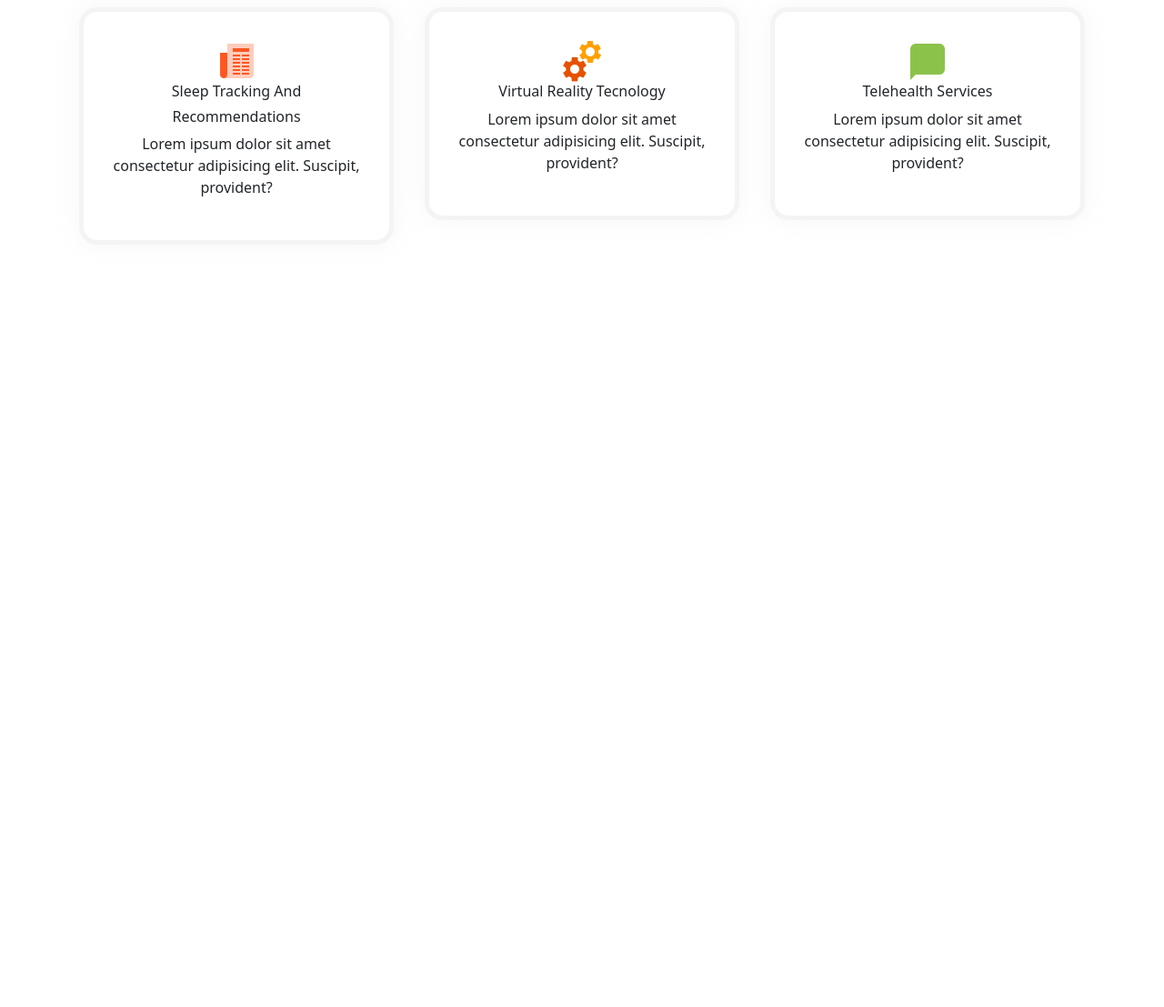
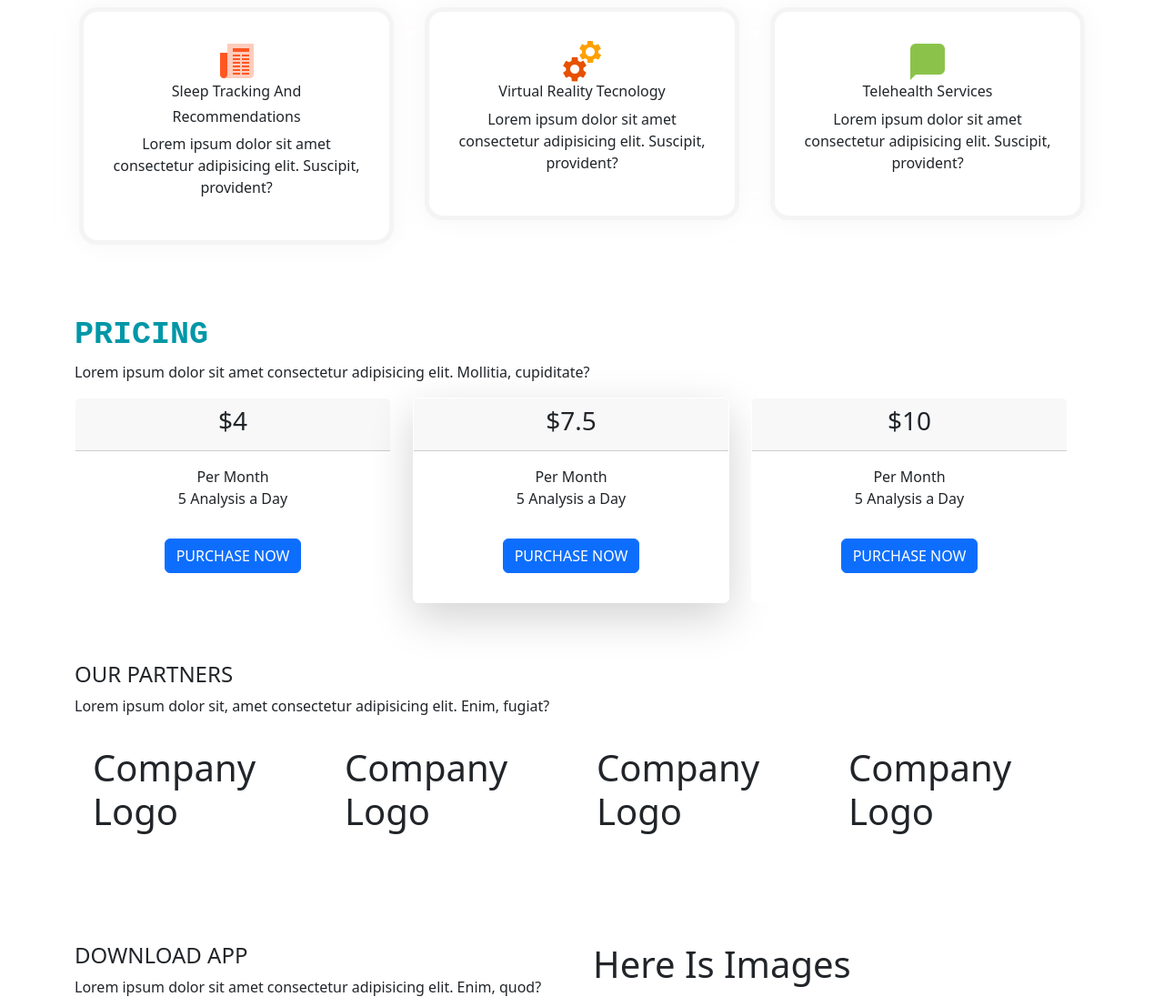
Before and after one commit to TanvirJahan001/Landing-Page, a plain HTML site: page index.html in a window 1280 px wide. Shown: the part 1693-2800 px from the top of the page at 91% size. Before the commit the page ends 2040 px from the top, so only its background shows below. Drawn offline with nearby package versions, Linux system fonts and the light colour scheme.

Commit message:
Update index.html

```diff
--- a/index.html
+++ b/index.html
@@ -1,33 +1,27 @@
 <!DOCTYPE html>
 <html lang="en">
+
 <head>
   <meta charset="utf-8" />
   <meta name="viewport" content="width=device-width, initial-scale=1" />
   <title>Landing Page</title>
-    <link
-      href="https://cdn.jsdelivr.net/npm/bootstrap@5.3.0-alpha2/dist/css/bootstrap.min.css"
-      rel="stylesheet"
-      integrity="sha384-aFq/bzH65dt+w6FI2ooMVUpc+21e0SRygnTpmBvdBgSdnuTN7QbdgL+OapgHtvPp"
-      crossorigin="anonymous"
-    />
-    <link rel="stylesheet" href="https://cdnjs.cloudflare.com/ajax/libs/font-awesome/6.4.0/css/fontawesome.min.css" integrity="sha512-SgaqKKxJDQ/tAUAAXzvxZz33rmn7leYDYfBP+YoMRSENhf3zJyx3SBASt/OfeQwBHA1nxMis7mM3EV/oYT6Fdw==" crossorigin="anonymous"/>
+  <link href="https://cdn.jsdelivr.net/npm/bootstrap@5.3.0-alpha2/dist/css/bootstrap.min.css" rel="stylesheet"
+    integrity="sha384-aFq/bzH65dt+w6FI2ooMVUpc+21e0SRygnTpmBvdBgSdnuTN7QbdgL+OapgHtvPp" crossorigin="anonymous" />
+  <link rel="stylesheet" href="https://cdnjs.cloudflare.com/ajax/libs/font-awesome/6.4.0/css/fontawesome.min.css"
+    integrity="sha512-SgaqKKxJDQ/tAUAAXzvxZz33rmn7leYDYfBP+YoMRSENhf3zJyx3SBASt/OfeQwBHA1nxMis7mM3EV/oYT6Fdw=="
+    crossorigin="anonymous" />
+  <script src="https://kit.fontawesome.com/030334a83e.js" crossorigin="anonymous"></script>
   <link rel="stylesheet" href="style.css" />
 </head>
+
 <body>
   <section class="homepage bg-img">
     <!-- Navbar Section Start -->
     <nav class="navbar navbar-expand-lg navbar-dark">
       <div class="container">
         <a class="navbar-brand" href="#">Navbar</a>
-          <button
-            class="navbar-toggler"
-            type="button"
-            data-bs-toggle="collapse"
-            data-bs-target="#navbarNav"
-            aria-controls="navbarNav"
-            aria-expanded="false"
-            aria-label="Toggle navigation"
-          >
+        <button class="navbar-toggler" type="button" data-bs-toggle="collapse" data-bs-target="#navbarNav"
+          aria-controls="navbarNav" aria-expanded="false" aria-label="Toggle navigation">
           <span class="navbar-toggler-icon"></span>
         </button>
         <div class="collapse navbar-collapse" id="navbarNav">
@@ -76,11 +70,11 @@
     </div>
     <!-- Bottom Curved Shape Start -->
     <div class="custom-shape-divider-bottom-1680165876">
+
       <svg data-name="Layer 1" xmlns="http://www.w3.org/2000/svg" viewBox="0 0 1200 120" preserveAspectRatio="none">
         <path d="M1200 0L0 0 892.25 114.72 1200 0z" class="shape-fill"></path>
       </svg>
-    </div
-    <!-- Bottom Curved Shape End-->
+    </div <!-- Bottom Curved Shape End-->
 
     <!-- Homepage Section End -->
   </section>
@@ -90,7 +84,8 @@
       <div class="row">
         <div class="section-head col-sm-12">
           <h4>3 Easy Steps</h4>
-        <p>Lorem, ipsum dolor sit amet consectetur adipisicing elit. Odio, suscipit optio?<br> Modi sequi dolorum officiis esse inventore? Mollitia, vitae accusantium!</p>
+          <p>Lorem, ipsum dolor sit amet consectetur adipisicing elit. Odio, suscipit optio?<br> Modi sequi dolorum
+            officiis esse inventore? Mollitia, vitae accusantium!</p>
         </div>
         <div class="col-lg-4 col-sm-6">
           <div class="item">
@@ -172,11 +167,119 @@
         </div>
       </div>
   </section>
-    <!-- Our Feature Section Start -->
-    <script
-      src="https://cdn.jsdelivr.net/npm/bootstrap@5.3.0-alpha2/dist/js/bootstrap.bundle.min.js"
+  <!-- Our Feature Section End -->
+  <!-- Pricing Section Start -->
+  <scetion class="pt-5 pb-5">
+    <div class="container">
+      <div class="row">
+        <div class="section-head col-sm-12">
+          <h4>PRICING</h4>
+          <p>Lorem ipsum dolor sit amet consectetur adipisicing elit. Mollitia, cupiditate?</p>
+        </div>
+        <div class="row row-cols-1 row-cols-md-3 rounded-3">
+          <div class="col mb-3">
+            <div class="card text-center border border-white">
+              <div class="card-header">
+                <h3>$4</h3>
+              </div>
+              <div class="card-body">
+                <ul class="list-unstyled">
+                  <li>Per Month</li>
+                  <li>5 Analysis a Day</li>
+                </ul>
+                <button class="btn btn-primary m-3">PURCHASE NOW</button>
+              </div>
+            </div>
+          </div>
+          <div class="col mb-3">
+            <div class="card text-center shadow-lg border border-white">
+              <div class="card-header middel-card">
+                <h3>$7.5</h3>
+              </div>
+              <div class="card-body middel-card">
+                <ul class="list-unstyled">
+                  <li>Per Month</li>
+                  <li>5 Analysis a Day</li>
+                </ul>
+                <button class="btn btn-primary m-3">PURCHASE NOW</button>
+              </div>
+            </div>
+          </div>
+          <div class="col mb-3">
+            <div class="card text-center border border-white">
+              <div class="card-header">
+                <h3>$10</h3>
+              </div>
+              <div class="card-body">
+                <ul class="list-unstyled">
+                  <li>Per Month</li>
+                  <li>5 Analysis a Day</li>
+                </ul>
+                <button class="btn btn-primary m-3">PURCHASE NOW</button>
+              </div>
+            </div>
+          </div>
+        </div>
+      </div>
+    </div>
+  </scetion>
+  <!-- Pricing Section End -->
+  <!-- Partners Section Start -->
+  <section class="pt-5 pb-5">
+    <div class="container">
+      <div class="row">
+        <h4>OUR PARTNERS</h4>
+        <p>Lorem ipsum dolor sit, amet consectetur adipisicing elit. Enim, fugiat?</p>
+        <div class="col-12 d-flex p-3 ">
+          <h1 class="mx-3">Company Logo</h1>
+          <h1 class="mx-3">Company Logo</h1>
+          <h1 class="mx-3">Company Logo</h1>
+          <h1 class="mx-3">Company Logo</h1>
+        </div>
+      </div>
+    </div>
+  </section>
+  <!-- Partners Section End -->
+
+  <!-- App Download Section Start -->
+  <section class="pt-5 pb-5">
+    <div class="container">
+      <div class="row">
+        <div class="col-6">
+          <h4>DOWNLOAD APP</h4>
+          <p>Lorem ipsum dolor sit amet consectetur adipisicing elit. Enim, quod?
+          </p>
+          <button type="button" class="btn btn-primary">Primary</button>
+          <button type="button" class="btn btn-success">Success</button>
+        </div>
+        <div class="col-6">
+          <h1>Here Is Images</h1>
+        </div>
+      </div>
+    </div>
+  </section>
+  <!-- App Download Section End -->
+
+  <!-- Contact Us Section Start -->
+  <section class="pt-5 pb-5">
+    <div class="container ">
+      <div class="row d-flex mx-5 contact">
+        <div class="col-6">
+          <h5>Contact Us</h5>
+          <p>Lorem ipsum dolor sit amet consectetur adipisicing elit. Enim, quod?
+          </p>
+        </div>
+        <div class="col-6">
+          <h1>Search Box</h1>
+        </div>
+      </div>
+    </div>
+  </section>
+  <!-- Contact Us Section End -->
+
+  <script src="https://cdn.jsdelivr.net/npm/bootstrap@5.3.0-alpha2/dist/js/bootstrap.bundle.min.js"
     integrity="sha384-qKXV1j0HvMUeCBQ+QVp7JcfGl760yU08IQ+GpUo5hlbpg51QRiuqHAJz8+BrxE/N"
-      crossorigin="anonymous"
-    ></script>
+    crossorigin="anonymous"></script>
 </body>
+
 </html>
```
Lines whose indentation alone changed are shown as unchanged.
